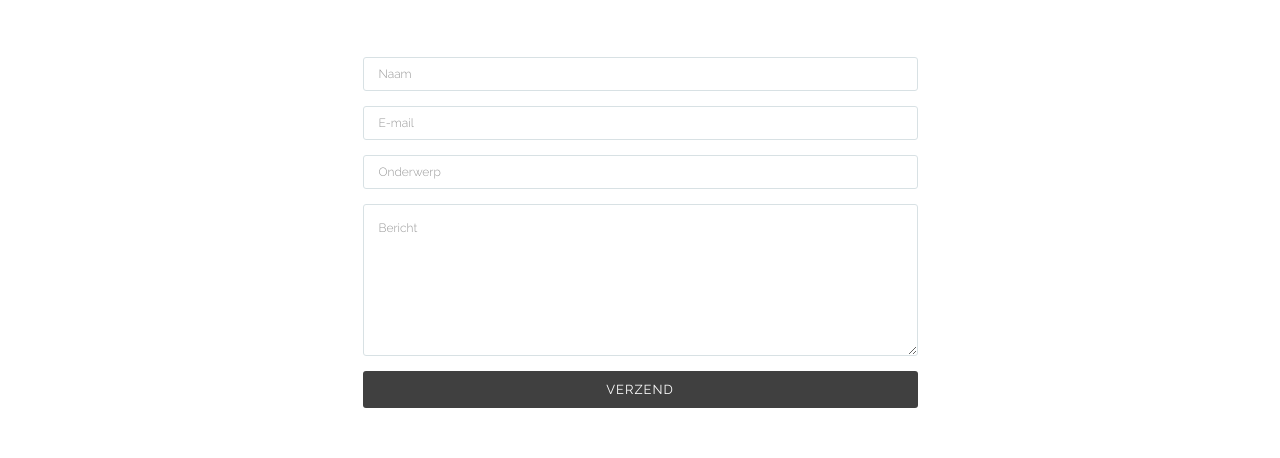
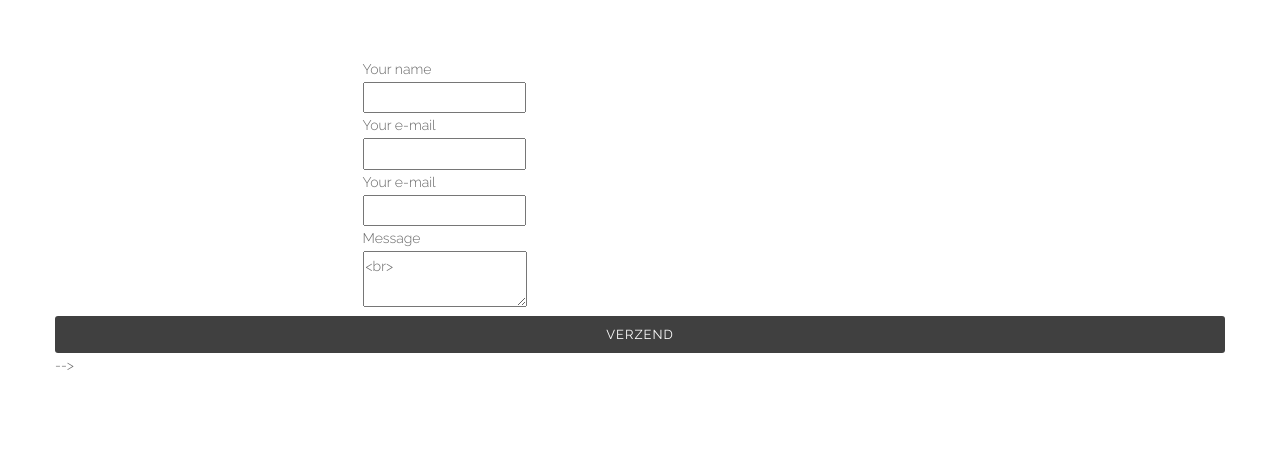
Before and after one commit to gerlindebekker/gerlindebekker.github.io, a plain HTML site: page index.html in a window 1280 px wide. Shown: the part 3152-3610 px from the top of the page. Drawn offline with Linux system fonts and the light colour scheme.

Commit message:
messages

```diff
--- a/index.html
+++ b/index.html
@@ -316,16 +316,18 @@
 
 				<div class="col-sm-6 col-sm-offset-3">
 
-				      <!--<form action="assets/php/contact2.php" method="post">
+				      <form action="assets/php/contact2.php" method="post">
 					  Your name<br>
 					  <input type="text" name="cf_name"><br>
 					  Your e-mail<br>
 					  <input type="text" name="cf_email"><br>
+					  Your e-mail<br>
+					  <input type="text" name="cf_subject"><br>
 					  Message<br>
 					  <textarea name="cf_message"><br>
 					  <input type="submit" value="Send">
 				      </form>
-							-->
+
 
 
 
@@ -334,7 +336,7 @@
 
 
 <!-- 					<form id="contact-form" role="form"> -->
-					<form action="assets/php/contact2.php" method="post">
+					<!--<form action="assets/php/contact2.php" method="post">
 							<div class="form-group wow fadeInUp">
 <!-- 								<label class="sr-only" for="c_name">Name</label> -->
 								<input type="text" id="c_name" class="form-control" name="cf_name" placeholder="Naam">
@@ -355,7 +357,7 @@
 							</div>
 
 							<button type="submit" class="btn btn-lg btn-block wow fadeInUp" data-wow-delay=".3s">Verzend</button>
-					</form>
+					</form>-->
 
 				</div>
 
```
Also changed, not shown: 1 other file.
